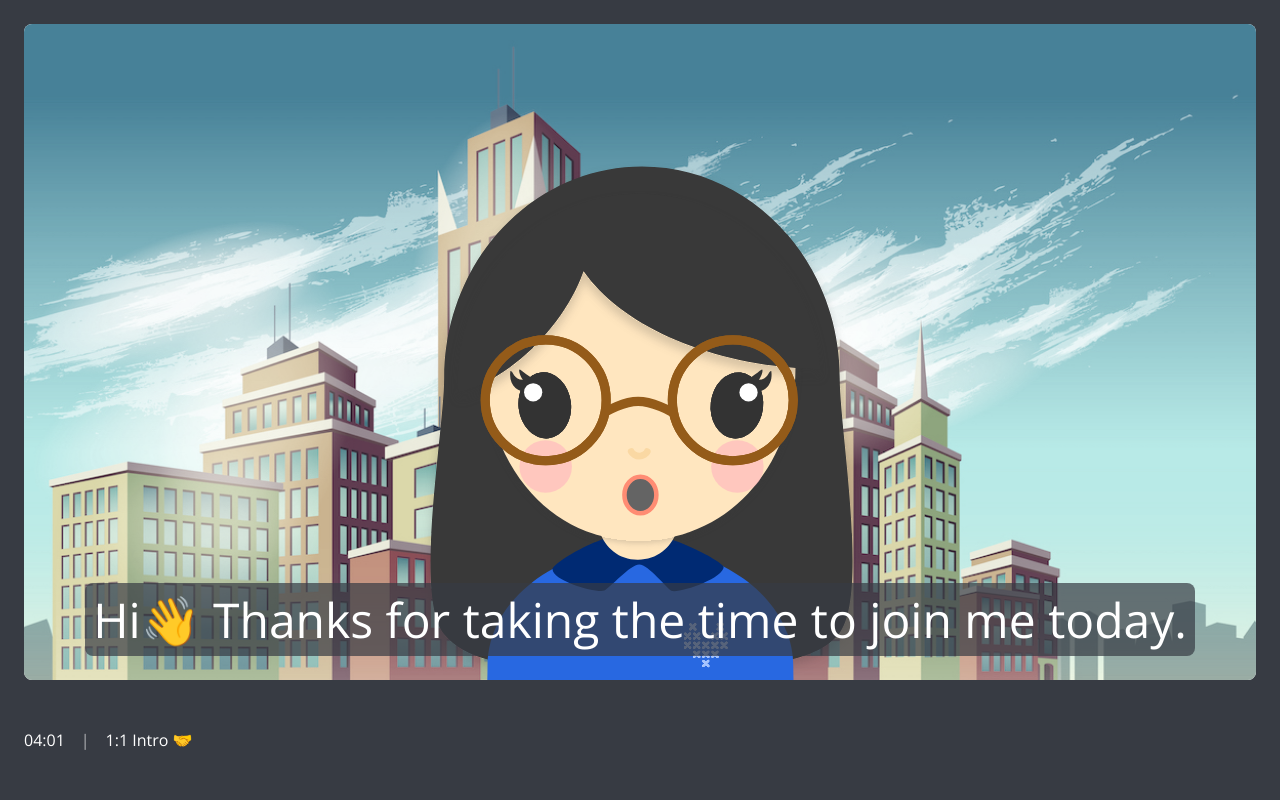
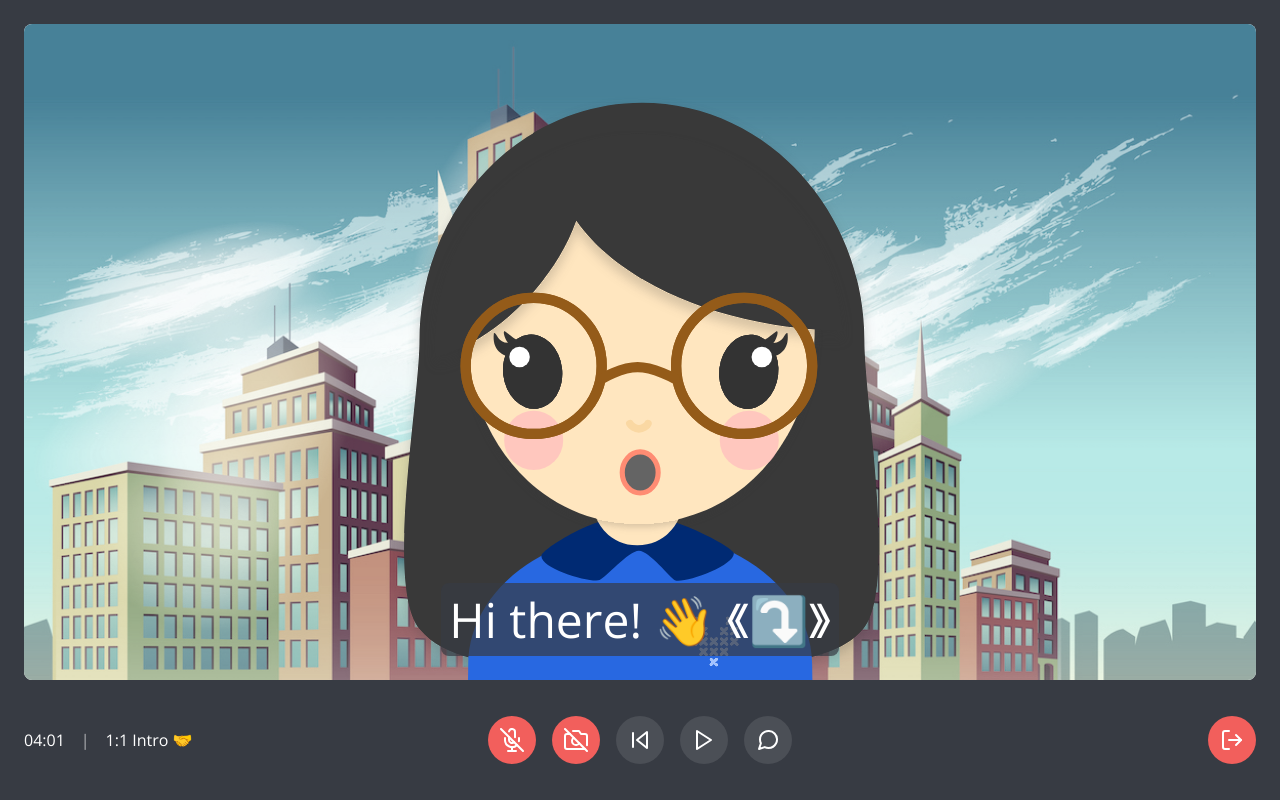
Before and after one commit to merrybottle/merrybottle, a Next.js app: page / in a window 1280 px wide. Built offline with nearby package versions, Linux system fonts and the light colour scheme.

Commit message:
more stuff

```diff
--- a/components/controls.tsx
+++ /dev/null
@@ -1,59 +0,0 @@
-import { formatMinDigits } from '@helpers/format';
-import { paddingX, paddingY } from '@styles/space';
-import React, { useEffect, useState } from 'react';
-import styled from 'styled-components';
-import { Box } from './box';
-import { Inline } from './inline';
-import { MeetingTitle } from './meeting-title';
-import { Text } from './text';
-
-export const CONTROLS_HEIGHT = 120;
-
-export const Controls: React.FC = () => {
-  return (
-    <StyledContainer>
-      <Box display={{ xs: 'none', md: 'block' }}>
-        <Inline space="sm">
-          <Clock />
-          <Text variant="meeting" color="white" size="md" opacity={0.6}>
-            |
-          </Text>
-          <MeetingTitle />
-        </Inline>
-      </Box>
-    </StyledContainer>
-  );
-};
-
-const Clock: React.FC = () => {
-  const [date, setDate] = useState(new Date());
-
-  const refreshClock = () => {
-    setDate(new Date());
-  };
-
-  useEffect(() => {
-    const timer = setInterval(refreshClock, 20000); // 20s
-    return () => {
-      clearInterval(timer);
-    };
-  }, []);
-
-  return (
-    <Text variant="meeting" color="white" size="md">
-      {formatMinDigits(date.getHours())}:{formatMinDigits(date.getMinutes())}
-    </Text>
-  );
-};
-
-const StyledContainer = styled(Box).attrs({
-  padding: 'md',
-  display: 'flex',
-  alignItems: 'center',
-  height: CONTROLS_HEIGHT,
-  width: '100%',
-})`
-  position: fixed;
-  left: 0;
-  bottom: 0;
-`;
--- /dev/null
+++ b/components/footer.tsx
@@ -0,0 +1,210 @@
+import { formatMinDigits } from '@helpers/format';
+import { steps } from '@helpers/step';
+import { backgroundColor, color, rgba } from '@styles/color';
+import { fontFamily } from '@styles/font';
+import { borderRadius, height, width } from '@styles/mixins';
+import { getSpace, paddingX, paddingY } from '@styles/space';
+import React, { useEffect, useState } from 'react';
+import {
+  CameraOff,
+  LogOut,
+  MessageCircle,
+  MicOff,
+  Play,
+  SkipBack,
+} from 'react-feather';
+import styled, { css } from 'styled-components';
+import { Box } from './box';
+import { Inline } from './inline';
+import { MeetingTitle } from './meeting-title';
+import { Text } from './text';
+
+export const FOOTER_HEIGHT = 120;
+
+interface FooterProps {
+  currentStepIndex: number;
+  onStepIndexChange: (stepIndex: number) => void;
+}
+
+export const Footer: React.FC<FooterProps> = ({
+  currentStepIndex,
+  onStepIndexChange,
+}) => {
+  return (
+    <StyledContainer>
+      <Box display="flex" alignItems="center" width="100%">
+        <Box display={{ xs: 'none', md: 'block' }} flex={1 / 3}>
+          <Inline space="sm">
+            <Clock />
+            <Text variant="meeting" color="white" size="md" opacity={0.6}>
+              |
+            </Text>
+            <MeetingTitle />
+          </Inline>
+        </Box>
+
+        <Box flex={{ xs: 1, md: 1 / 3 }} display="flex" justifyContent="center">
+          <Controls
+            onBack={
+              currentStepIndex > 0
+                ? () => onStepIndexChange(currentStepIndex - 1)
+                : undefined
+            }
+            onNext={
+              currentStepIndex < steps.length - 1
+                ? () => onStepIndexChange(currentStepIndex + 1)
+                : undefined
+            }
+          />
+        </Box>
+
+        <Box
+          display={{ xs: 'none', md: 'flex' }}
+          flex={1 / 3}
+          justifyContent="flex-end"
+        >
+          <Logout />
+        </Box>
+      </Box>
+    </StyledContainer>
+  );
+};
+
+const Clock: React.FC = () => {
+  const [date, setDate] = useState(new Date());
+
+  const refreshClock = () => {
+    setDate(new Date());
+  };
+
+  useEffect(() => {
+    const timer = setInterval(refreshClock, 20000); // 20s
+    return () => {
+      clearInterval(timer);
+    };
+  }, []);
+
+  return (
+    <Text variant="meeting" color="white" size="md">
+      {formatMinDigits(date.getHours())}:{formatMinDigits(date.getMinutes())}
+    </Text>
+  );
+};
+
+interface ControlsProps {
+  onBack?: () => void;
+  onNext?: () => void;
+}
+
+const Controls: React.FC<ControlsProps> = ({ onBack, onNext }) => {
+  return (
+    <Inline space="sm">
+      <StyledControlButton isImportantAction={true} disabled={true}>
+        <MicOff />
+        <StyledControlButtonLabel>Nope</StyledControlButtonLabel>
+      </StyledControlButton>
+
+      <StyledControlButton isImportantAction={true} disabled={true}>
+        <CameraOff />
+        <StyledControlButtonLabel>Nope</StyledControlButtonLabel>
+      </StyledControlButton>
+
+      <StyledControlButton onClick={onBack} disabled={!onBack}>
+        <SkipBack />
+        <StyledControlButtonLabel>Back</StyledControlButtonLabel>
+      </StyledControlButton>
+
+      <StyledControlButton onClick={onNext} disabled={!onNext}>
+        <Play />
+        <StyledControlButtonLabel>Next</StyledControlButtonLabel>
+      </StyledControlButton>
+
+      <StyledControlButton>
+        <MessageCircle />
+        <StyledControlButtonLabel>Chat</StyledControlButtonLabel>
+      </StyledControlButton>
+    </Inline>
+  );
+};
+
+export const Logout: React.FC = () => {
+  return (
+    <StyledControlButton isImportantAction={true}>
+      <LogOut />
+      <StyledControlButtonLabel>Exit</StyledControlButtonLabel>
+    </StyledControlButton>
+  );
+};
+
+const StyledContainer = styled(Box).attrs({
+  padding: 'md',
+  display: 'flex',
+  alignItems: 'center',
+  height: FOOTER_HEIGHT,
+  width: '100%',
+})`
+  position: fixed;
+  left: 0;
+  bottom: 0;
+`;
+
+const StyledControlButtonLabel = styled(Text).attrs({
+  variant: 'meeting',
+  size: 'xs',
+  color: 'white',
+  fontWeight: 'bold',
+})`
+  letter-spacing: 0.1em;
+  text-transform: uppercase;
+  position: absolute;
+  top: calc(100% + ${getSpace('xxs')});
+  opacity: 0;
+  transition: 0.25s ease-in;
+`;
+
+const StyledControlButton = styled.button<{
+  isImportantAction?: boolean;
+}>`
+  ${({ isImportantAction }) =>
+    isImportantAction
+      ? backgroundColor('red')
+      : `background-color: ${rgba('white', 0.1)};`}
+  ${color('white')}
+  ${borderRadius('md')}
+  ${height(getSpace('xl'))}
+  ${width(getSpace('xl'))}
+  border: none;
+  outline: none;
+  cursor: pointer;
+  display: inline-flex;
+  align-items: center;
+  justify-content: center;
+  position: relative;
+
+  :disabled {
+    cursor: not-allowed;
+  }
+
+  ::after {
+    content: '';
+    ${backgroundColor('white')}
+    border-radius: 50%;
+    position: absolute;
+    height: 100%;
+    width: 100%;
+    opacity: 0;
+    transition: 0.25s ease-in;
+    transform-origin: center;
+    transform: scale(0);
+    z-index: -1;
+  }
+
+  :hover ${StyledControlButtonLabel} {
+    opacity: 1;
+  }
+
+  :not(:disabled):hover::after {
+    opacity: 0.1;
+    transform: scale(1.2);
+  }
+`;
--- a/components/presenter/closed-caption.tsx
+++ b/components/presenter/closed-caption.tsx
@@ -1,19 +1,42 @@
 import { Box } from '@components/box';
 import { Text } from '@components/text';
+import { Step } from '@helpers/step';
 import { rgba } from '@styles/color';
 import React from 'react';
 import styled from 'styled-components';
 
 interface ClosedCaptionProps {
-  section: 'intro';
+  step: Step;
 }
 
-export const ClosedCaption: React.FC<ClosedCaptionProps> = ({ section }) => {
-  let copy = '';
+export const ClosedCaption: React.FC<ClosedCaptionProps> = ({ step }) => {
+  let copy: React.ReactNode = '';
 
-  switch (section) {
-    case 'intro':
-      copy = 'Hi👋 Thanks for taking the time to join me today.';
+  switch (step) {
+    case 'INTRO_1':
+      copy = 'Hi there! 👋 《⤵️》';
+      break;
+    case 'INTRO_2':
+      copy = 'Thanks for joining me here today.';
+      break;
+    case 'INTRO_3':
+      copy = 'My name is Mary';
+      break;
+    case 'INTRO_4':
+      copy = <>and I&apos;m a front-end developer.</>;
+      break;
+    case 'INTRO_5':
+      copy = <>I&apos;ll only take a few minutes of your time</>;
+      break;
+    case 'INTRO_6':
+      copy = 'to showcase a few things that';
+      break;
+    case 'INTRO_7':
+      copy = <>I&apos;ve been up to until today.</>;
+      break;
+    case 'INTRO_8':
+      copy = <>If you&apos;re ready, shall we start?</>;
+      break;
   }
 
   return (
--- a/components/presenter/index.tsx
+++ b/components/presenter/index.tsx
@@ -1,25 +1,31 @@
 import { Box } from '@components/box';
+import { Step } from '@helpers/step';
 import { fadeInAnimation } from '@styles/animation';
 import { backgroundColor } from '@styles/color';
+import { mediaMatch } from '@styles/media';
 import { borderRadius } from '@styles/mixins';
 import { getSpace } from '@styles/space';
 import React from 'react';
-import styled, { keyframes } from 'styled-components';
+import styled, { css, keyframes } from 'styled-components';
 import { ClosedCaption } from './closed-caption';
 import { Me } from './me';
 import skyscrapersImg from './skyscrapers.jpg';
 
-export const Presenter: React.FC = () => {
+interface PresenterProps {
+  step: Step;
+}
+
+export const Presenter: React.FC<PresenterProps> = ({ step }) => {
   return (
     <StyledContainer>
       <StyledWindow>
-        <StyledPresenter>
-          <Box height={{ md: '80%' }}>
+        <StyledPresenter step={step}>
+          <Box height={{ md: '90%' }}>
             <Me />
           </Box>
 
           <StyledClosedCaptionContainer>
-            <ClosedCaption section="intro" />
+            <ClosedCaption step={step} />
           </StyledClosedCaptionContainer>
         </StyledPresenter>
       </StyledWindow>
@@ -64,15 +70,22 @@ const StyledWindow = styled.div`
   width: 0;
 `;
 
-const StyledPresenter = styled.div`
+const StyledPresenter = styled.div<{
+  step: Step;
+}>`
+  ${borderRadius('xs')}
   animation: ${fadeInAnimation} 0.5s linear 1.9s forwards;
   opacity: 0;
-  position: relative;
+  position: absolute;
   height: 100%;
   width: 100%;
   display: flex;
   align-items: flex-end;
   justify-content: center;
+  transition: 0.5s ease-in;
+  bottom: 0;
+  left: 0;
+  overflow: hidden;
 
   ::before {
     content: '';
@@ -87,11 +100,35 @@ const StyledPresenter = styled.div`
     filter: grayscale(0.6);
     z-index: -1;
   }
+
+  ${({ step }) => {
+    if (step.includes('SLIDES')) {
+      return css`
+        border-radius: 50%;
+        height: 200px;
+        width: 200px;
+        overflow: hidden;
+        bottom: ${getSpace('xs')};
+        left: ${getSpace('xs')};
+      `;
+    }
+
+    return '';
+  }}
 `;
 
 const StyledClosedCaptionContainer = styled.div`
   position: absolute;
-  bottom: ${getSpace('md')};
+
+  ${mediaMatch({
+    xs: css`
+      top: ${getSpace('md')};
+    `,
+    md: css`
+      top: auto;
+      bottom: ${getSpace('md')};
+    `,
+  })}
 `;
 
 // <a href='https://www.freepik.com/vectors/background'>Background vector created by vectorpocket - www.freepik.com</a>
--- /dev/null
+++ b/helpers/step.ts
@@ -0,0 +1,22 @@
+export type Step =
+  | 'INTRO_1'
+  | 'INTRO_2'
+  | 'INTRO_3'
+  | 'INTRO_4'
+  | 'INTRO_5'
+  | 'INTRO_6'
+  | 'INTRO_7'
+  | 'INTRO_8'
+  | 'SLIDES_1';
+
+export const steps: Array<Step> = [
+  'INTRO_1',
+  'INTRO_2',
+  'INTRO_3',
+  'INTRO_4',
+  'INTRO_5',
+  'INTRO_6',
+  'INTRO_7',
+  'INTRO_8',
+  'SLIDES_1',
+];
--- a/package.json
+++ b/package.json
@@ -13,6 +13,7 @@
     "next": "12.1.0",
     "react": "17.0.2",
     "react-dom": "17.0.2",
+    "react-feather": "^2.0.9",
     "styled-components": "^5.3.3"
   },
   "devDependencies": {
--- a/pages/index.tsx
+++ b/pages/index.tsx
@@ -1,14 +1,18 @@
 import { Box } from '@components/box';
-import { Controls, CONTROLS_HEIGHT } from '@components/controls';
+import { Footer, FOOTER_HEIGHT, Logout } from '@components/footer';
 import { MeetingTitle } from '@components/meeting-title';
 import { Presenter } from '@components/presenter';
+import { Step, steps } from '@helpers/step';
 import { mediaMatch } from '@styles/media';
 import { paddingTop, paddingX } from '@styles/space';
 import type { NextPage } from 'next';
 import Head from 'next/head';
+import { useState } from 'react';
 import styled, { css } from 'styled-components';
 
 const Home: NextPage = () => {
+  const [stepIndex, setStepIndex] = useState<number>(0);
+
   return (
     <>
       <Head>
@@ -21,8 +25,10 @@ const Home: NextPage = () => {
           height={MEETING_TITLE_HEIGHT_XS}
           paddingX="sm"
           alignItems="center"
+          justifyContent="space-between"
         >
           <MeetingTitle />
+          <Logout />
         </Box>
 
         <Box
@@ -37,11 +43,11 @@ const Home: NextPage = () => {
           paddingTop={{ lg: 'md' }}
         >
           <StyledPresenterContainerBox>
-            <Presenter />
+            <Presenter step={steps[stepIndex]} />
           </StyledPresenterContainerBox>
         </Box>
 
-        <Controls />
+        <Footer currentStepIndex={stepIndex} onStepIndexChange={setStepIndex} />
       </StyledContainer>
     </>
   );
@@ -68,7 +74,7 @@ const StyledContainer = styled(Box).attrs({
   height: '100vh',
   width: '100vw',
 })`
-  padding-bottom: ${CONTROLS_HEIGHT}px;
+  padding-bottom: ${FOOTER_HEIGHT}px;
 `;
 
 export default Home;
```
Also changed, not shown: styles/color.ts (+10 -2 lines), 2 other files (tests, documents, lock files or other folders).
